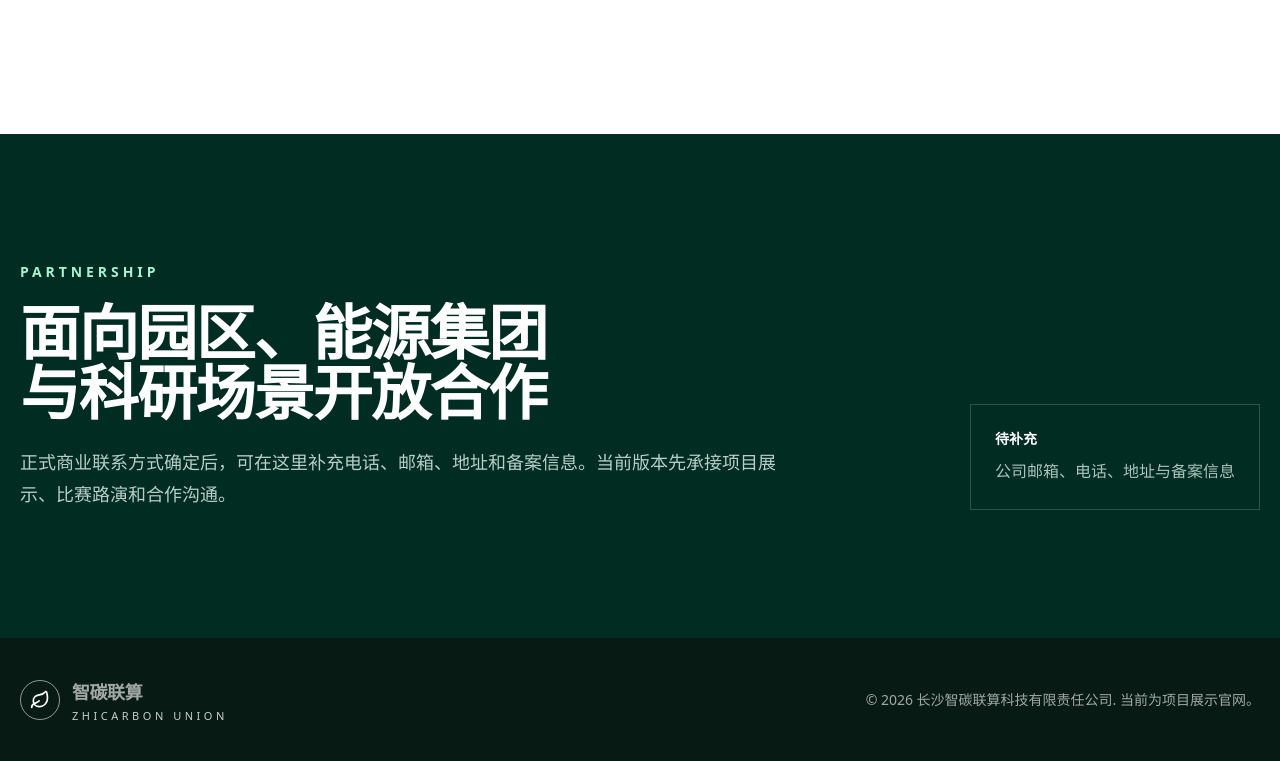
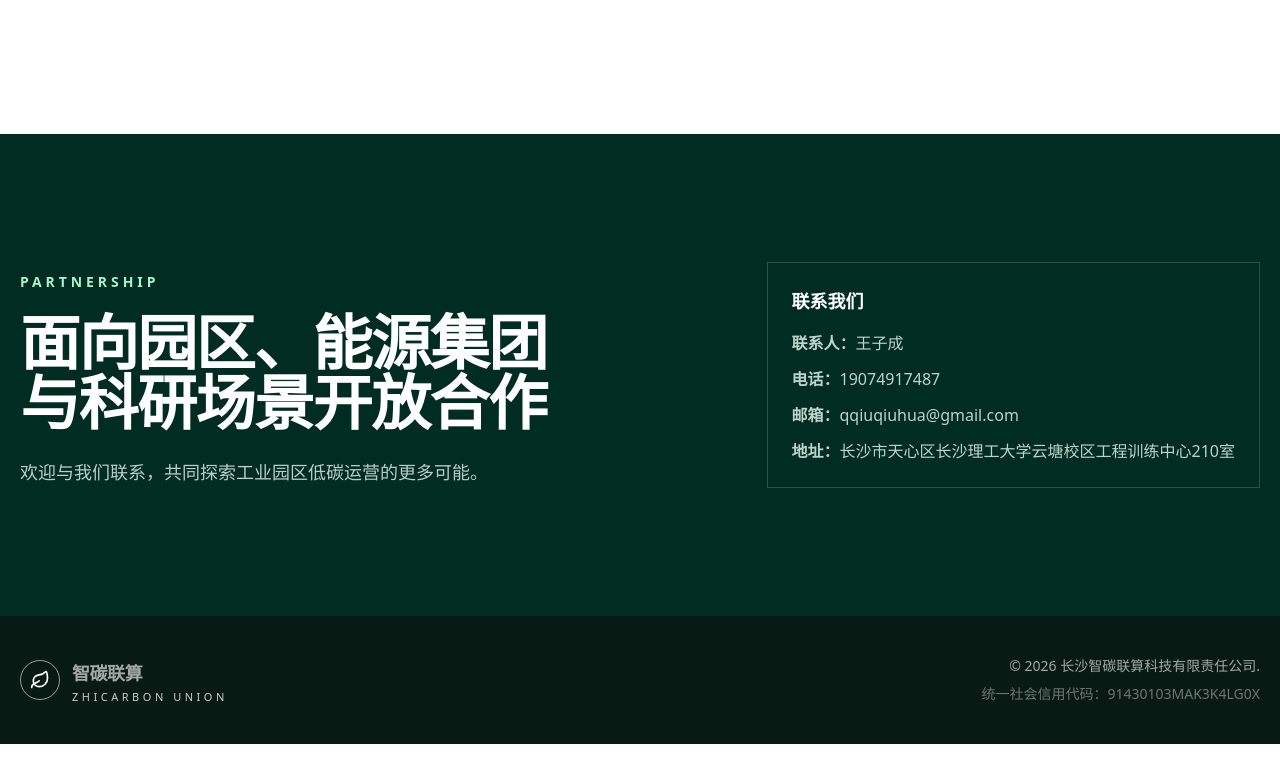
Before and after one commit to wzgig/official-website, a Next.js app: page /official-website/ in a window 1280 px wide. Shown: the part 5528-6289 px from the top of the page. Built offline with nearby package versions, Linux system fonts and the light colour scheme.

Commit message:
refactor: update contact information and enhance footer layout for clarity

```diff
--- a/src/app/page.tsx
+++ b/src/app/page.tsx
@@ -506,14 +506,17 @@ function Contact() {
               面向园区、能源集团与科研场景开放合作
             </h2>
             <p className="mt-6 max-w-3xl text-pretty text-lg leading-8 text-emerald-50/78">
-              正式商业联系方式确定后，可在这里补充电话、邮箱、地址和备案信息。当前版本先承接项目展示、比赛路演和合作沟通。
+              欢迎与我们联系，共同探索工业园区低碳运营的更多可能。
             </p>
           </div>
-          <div className="border border-white/18 p-6">
-            <p className="text-sm font-semibold text-white">待补充</p>
-            <p className="mt-2 leading-7 text-emerald-50/72">
-              公司邮箱、电话、地址与备案信息
-            </p>
+          <div className="border border-white/18 p-6 min-w-[320px]">
+            <p className="text-lg font-semibold text-white mb-4">联系我们</p>
+            <div className="space-y-3 text-emerald-50/80">
+              <p><strong>联系人：</strong>王子成</p>
+              <p><strong>电话：</strong>19074917487</p>
+              <p><strong>邮箱：</strong>qqiuqiuhua@gmail.com</p>
+              <p><strong>地址：</strong>长沙市天心区长沙理工大学云塘校区工程训练中心210室</p>
+            </div>
           </div>
         </div>
       </div>
@@ -526,7 +529,10 @@ function Footer() {
     <footer className="bg-[#081a14] px-5 py-10 text-white/62">
       <div className="mx-auto flex max-w-7xl flex-col gap-6 text-sm md:flex-row md:items-center md:justify-between">
         <LogoMark light />
-        <p>© 2026 长沙智碳联算科技有限责任公司. 当前为项目展示官网。</p>
+        <div className="text-center md:text-right">
+          <p>© 2026 长沙智碳联算科技有限责任公司.</p>
+          <p className="mt-2 text-white/40">统一社会信用代码：91430103MAK3K4LG0X</p>
+        </div>
       </div>
     </footer>
   );
```
